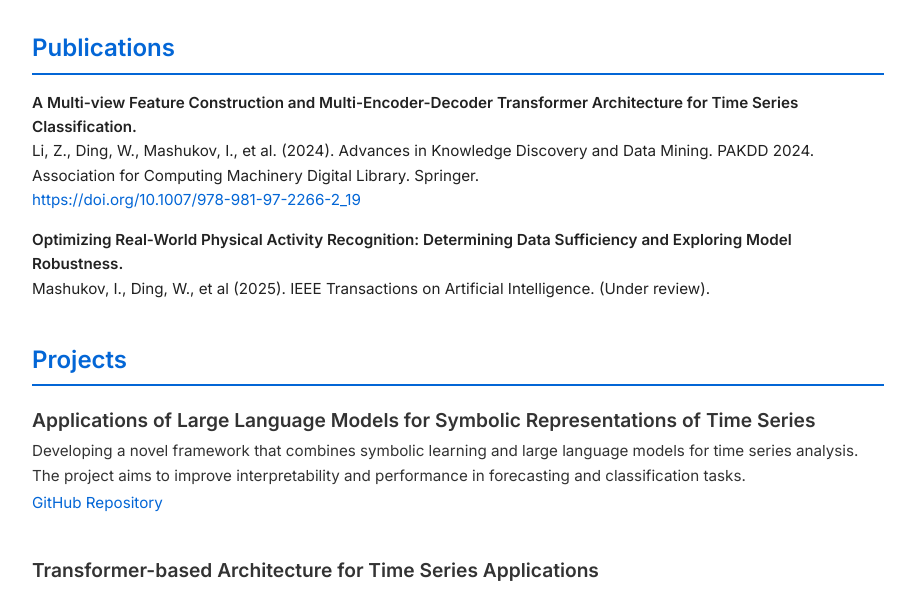
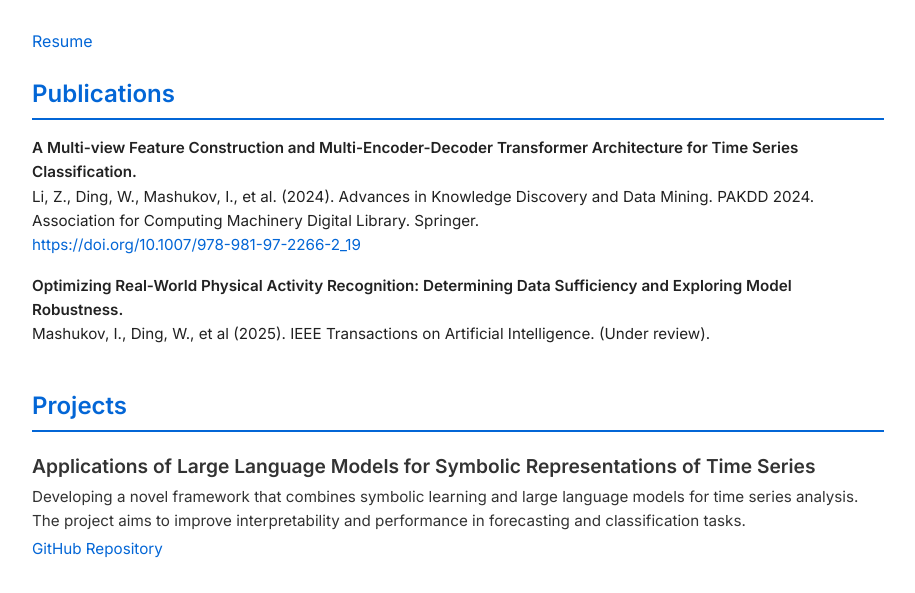
Before and after one commit to I-Adam-Mashukov/I-Adam-Mashukov.github.io, a plain HTML site: page index.html in a window 1280 px wide. Shown: the part 159-752 px from the top of the page, without its empty margins (182-1097 px from the left). Drawn offline with Linux system fonts and the light colour scheme.

Commit message:
Resume added

```diff
--- a/index.html
+++ b/index.html
@@ -169,6 +169,8 @@
     </div>
   </header>
 
+  <a href="inalm-resume.pdf" target="_blank" rel="noopener">Resume</a>
+
 
   <section id="publications">
     <h2>Publications</h2>
```
